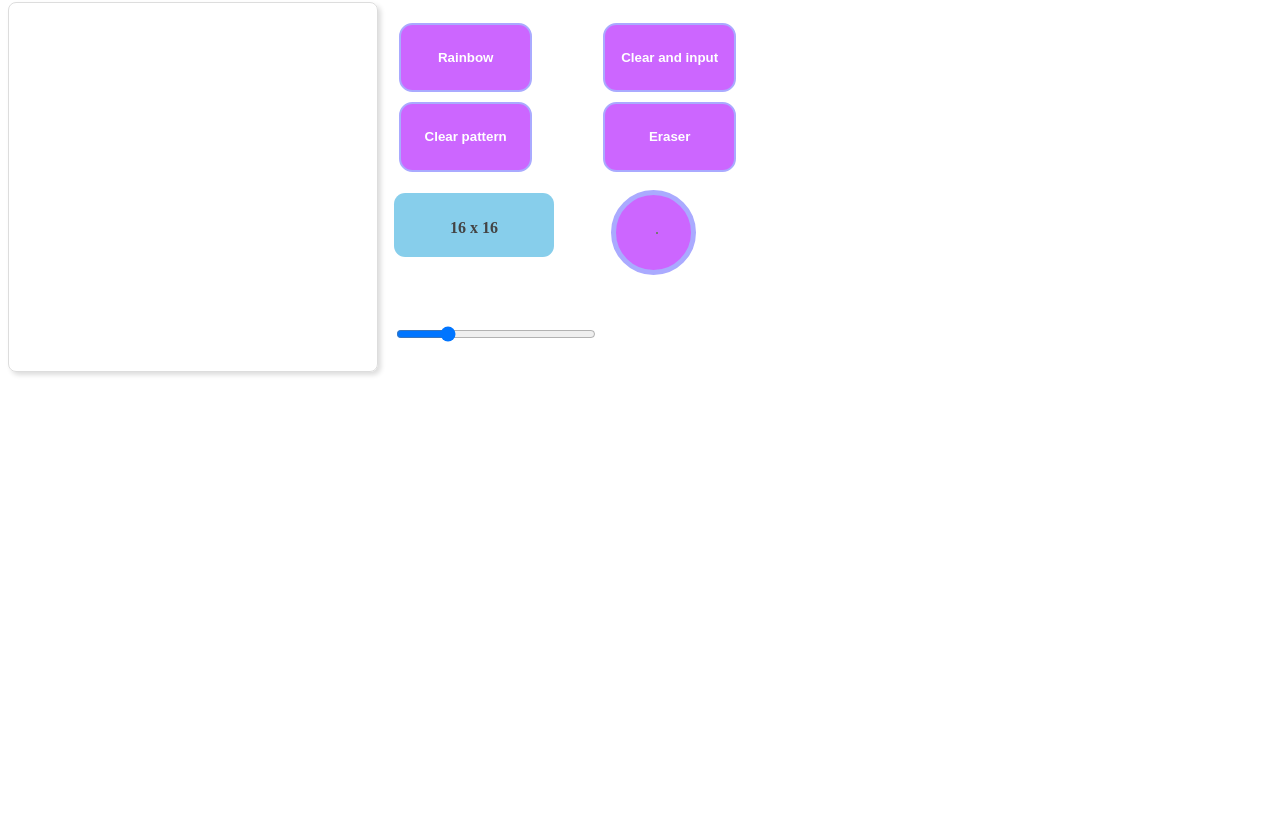
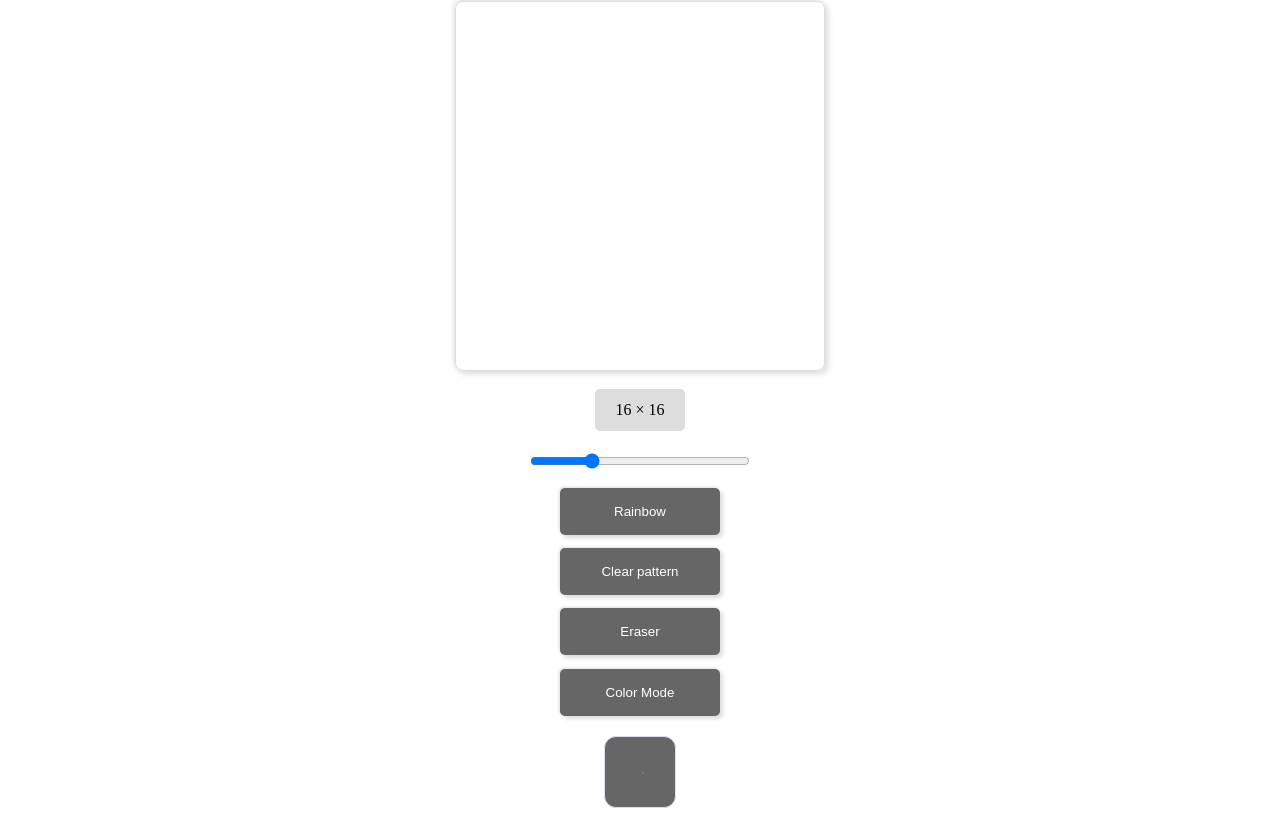
Before and after one commit to Xirlorm-G/Odin-etch_a_sketch, a plain HTML site: page index.html in a window 1280 px wide. Shown: the part 69-890 px from the top of the page. Before the commit the page ends 800 px from the top, so only its background shows below. Drawn offline with Linux system fonts and the light colour scheme.

Commit message:
UI upgrades

```diff
--- a/index.html
+++ b/index.html
@@ -3,8 +3,11 @@
     <head>
         <meta charset="UTF-8">
         <meta name="viewport" content="width=device-width,initial-scale=1.0">
-	<meta name="keyword" content="Etch-a-sketch">
+        <meta name="keyword" content="Etch-a-sketch">
         <link rel="stylesheet" href="style.css">
+        <link rel="preconnect" href="https://fonts.googleapis.com">
+        <link rel="preconnect" href="https://fonts.gstatic.com" crossorigin>
+        <link href="https://fonts.googleapis.com/css2?family=Patrick+Hand&display=swap" rel="stylesheet">
         <title>Etch-A-Sketch</title>
     </head>
     <body>
--- a/script.js
+++ b/script.js
@@ -8,9 +8,14 @@
 let container = document.createElement('div')
 container.classList.add('container')
 
+let currentColor = ''
+
 //Create pixels
 function createPixels(n=16){
 	container.style.gridTemplateColumns = `repeat(${n}, 1fr)`
+	//display n × n number of pixels
+	dispPixNum.innerText = `${n} × ${n}`
+
 	for(let i = 0; i < n; ++i){
 		for(let j = 0; j < n; ++j){
 			let pixel = document.createElement('div')
@@ -20,34 +25,35 @@ function createPixels(n=16){
 				let col = e.target.getAttribute('data-color')
 				e.target.style.background = getColor(col)
 			})
+            currentColor = pixel.getAttribute('data-color')
 			container.appendChild(pixel)
 		}
 	}
-	//display number of pixels
-	dispPixNum.innerText = `${n} x ${n}`
+
+
 	//Pick a color from user or default to black
 	function getColor(flag){
 		switch(flag){
-			case 'userInput':	return colorPicked
-			case 'random':	return '#' + Math.floor(Math.random() * 4095).toString(16)
+			case 'userInput': return colorPicked
+			case 'random': return '#' + Math.floor(Math.random() * 4095).toString(16)
 			case 'eraser': return '#ffffff'
 			default: return '#000000'
 		}
 	}
 }
 
-
+/*
 //Clear screen and build pixels using user input
 let clearInput = document.createElement('button')
 clearInput.innerText = 'Clear and input'
-clearInput.setAttribute('class', 'clearInput')
+clearInput.classList.add('class', 'clearInput')
 clearInput.addEventListener('click', () => {
 	//check user input validity
 	function checkVal(value){
 		if(isNaN(value)){
 			num = prompt('Invalid input! Try again..')
 			checkVal(num)
-		}else if(value>64){
+		}else if(value>64 || value<1){
 			num = prompt('Invalid input! Try again..')
 			checkVal(num)
 		}else return value
@@ -56,7 +62,7 @@ clearInput.addEventListener('click', () => {
 	container.innerText = '' //clear current screen
 	createPixels(pixNum)
 	pixAdjust.value = pixNum
-});
+});*/
 
 
 //Clear pattern button
@@ -91,10 +97,12 @@ randomB.classList.add('randomB')
 randomB.addEventListener('click', ()=>{
 	switch(randomF){
 		case false:	setColor('random')
-				randomF = !randomF
+                    currentColor = 'random'
+				    randomF = !randomF
 				break;
 		default:	setColor()
-			randomF = !randomF
+                    currentColor = ''
+			        randomF = !randomF
 	}
 })
 
@@ -107,6 +115,7 @@ colorInput.value = '#cc66ff'
 colorInput.addEventListener('input', (e)=>{
 	setColor('userInput')
 	colorPicked = e.target.value
+    currentColor = 'userInput'
 })
 
 
@@ -131,6 +140,16 @@ pixAdjust.addEventListener('change', (e)=>{
 })
 
 
+//Color mode button
+let colorMode = document.createElement('button')
+colorMode.innerText = 'Color Mode'
+colorMode.addEventListener('click', ()=>{
+	let pixels = container.querySelectorAll('.pixel')
+	for(let i = 0; i< pixels.length; ++i){
+		pixels[i].style.background = setColor(currentColor)
+	}
+})
+
 //Display number of pixels n*n
 let dispPixNum = document.createElement('div')
 dispPixNum.classList.add('dispPixel')
@@ -143,15 +162,14 @@ createPixels()
 //Set the components together
 let main = document.querySelector('main')
 main.appendChild(container)
-
 let controls = document.createElement('div')
 controls.classList.add('controls')
+controls.appendChild(dispPixNum)
+controls.appendChild(pixAdjust)
 controls.appendChild(randomB)
-controls.appendChild(clearInput)
+//controls.appendChild(clearInput)
 controls.appendChild(clearPatternB)
 controls.appendChild(eraser)
-controls.appendChild(dispPixNum)
+controls.appendChild(colorMode)
 controls.appendChild(colorInput)
-controls.appendChild(pixAdjust)
-
 main.appendChild(controls)
--- a/style.css
+++ b/style.css
@@ -8,82 +8,77 @@
 
 body{
 	margin: 0;
+    background: #ffffff;
+    text-align: center;
 }
 
 h1{
 	margin: 0;
-	padding: 0.4em;
+	padding: 0.3em;
 	text-align: center;
-	background-color: #113;
-	color: #fff;
+	color: #555;
+    font-family: 'Patrick Hand';
 }
 
 main{
-	margin: 0.5em;
-	text-align: center;
+    display: flex;
+    flex-flow: column;
+    justify-content: center;
+    align-items: center;
 }
 
 .container{
 	width: 370px;
 	height: 370px;
+    margin: 0.5em;
 	padding: 5px;
-	border: 1px solid #ddd;
+	border: 1px solid #dddddd;
 	border-radius: 8px;
 	box-sizing: border-box;
-	box-shadow: 3px 3px 5px #ddd;
+	box-shadow: -1px -1px 5px #dddddd, 3px 3px 6px #dddddd;
 	display: grid;
-	/*grid-template-columns: repeat(16, 1fr)*/
 }
 
 .controls{
-	width: 300px;
-	display: grid;
-	grid-template-columns: repeat(2,1fr);
-	padding: 1em;
+    display: flex;
+    flex-flow: column;
+    justify-content: center;
+    align-items: center;
 }
 
-.randomB, .clearPatternB, .clearInput, .eraser{
-	padding: 1em 1.2em;
-	border: 0.183em solid #aaf;
-	border-radius: 1em;
-	background-color: #c6f;
-	color: #fff;
-	font-weight: bold;
-	margin: 5px;
-	box-sizing: padding-box;
-	width: 10em;
+.dispPixel{
+    background: #ddd;
+    padding: 12px 20px;
+    margin: 10px;
+    border-radius: 5px;
 }
 
-.randomB:active, .clearPatternB:active, .clearInput:active, .eraser:active{
-	background: #c6c;
-	color: #fff;
-	border: 2px solid #bbf;
+button{
+    padding: 15px 37px;
+    box-shadow: -1px -1px 3px #ddd, 3px 3px 4px #ddd;
+    border: 1px solid transparent;
+    border-radius: 5px;
+    margin: 0.5em;
+    background: #666667;
+    color: #fff;
+    width: 160px;
+}
+
+button:active{
+    background-color: #222;
 }
 
 input[type='color']{
-	width: 6em;
-	height: 6em;
-	border: 0.4em solid #aaf;
-	border-radius: 3.3em;
-	background-color: #c6f;
-	padding: 2.8em;
-	margin: 1em;
+    padding: 35px;
+    border: solid 1px #dde;
+    border-radius: 12px;
+    color: #43f;
+    margin: 1em;
+    background: #666666;
+
 }
 
 input[type='range']{
 	width: 15em;
+    padding: 10px;
 }
-
-.dispPixel{
-	font-weight: 600;
-	color: #444;
-	background: skyblue;
-	border-radius: 0.7em;
-	width: 8em;
-	height: 2em;
-	text-align: center;
-	vertical-align: middle;
-	margin-top: 1em;
-	padding: 1em;
-	line-height: 2.4em;
-}
```
